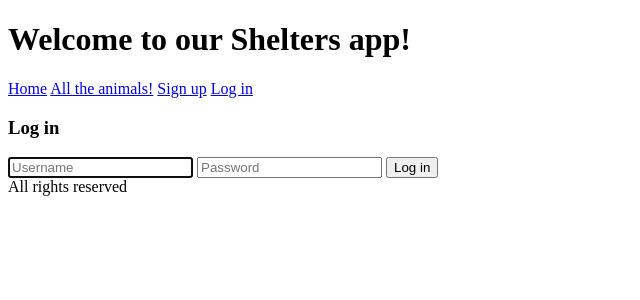
After one commit to JairoAussie/animal-shelters-flask, a Flask app: page /login in a window 1280 px wide. The commit adds this page. Shown: the top 300 px of the page, without its empty margins (0-640 px from the left). Run offline with Flask 2, Linux system fonts and the light colour scheme.

Commit message:
signup and login forms. loginManager

```diff
--- a/controllers/auth_controller.py
+++ b/controllers/auth_controller.py
@@ -1,43 +1,79 @@
 from models.User import User
-from schemas.UserSchema import user_schema
+from schemas.UserSchema import user_schema, users_schema
 from main import db
-from flask import Blueprint, request, jsonify, abort
+from flask import Blueprint, request, jsonify, abort, render_template, redirect, url_for
 from main import bcrypt
 from flask_jwt_extended import create_access_token
+from flask_login import login_user, current_user, logout_user, login_required
 from datetime import timedelta
-auth = Blueprint('auth', __name__, url_prefix="/auth")
+auth = Blueprint('auth', __name__,)
 
-@auth.route("/register", methods=["POST"])
+@auth.route("/auth/register", methods=["POST"])
 def auth_register():
-    user_fields = user_schema.load(request.json)
+    username = request.form.get('username')
+    password = request.form.get('password')
+    #print(username)
+    #print(password)
+
+    #user_fields = user_schema.load(request.json)
 
     #avoid to create a user that already exists
-    user = User.query.filter_by(username=user_fields["username"]).first()
-
+    #user = User.query.filter_by(username=user_fields["username"]).first()
+    user = User.query.filter_by(username=username).first()
     if user:
         return abort(400, description="user already exists")
 
     user = User()
-    user.username = user_fields["username"]
-    user.password = bcrypt.generate_password_hash(user_fields["password"]).decode("utf-8")
+    #user.username = user_fields["username"]
+    #user.password = bcrypt.generate_password_hash(user_fields["password"]).decode("utf-8")
+    user.username = username
+    user.password = bcrypt.generate_password_hash(password).decode("utf-8")
 
     db.session.add(user)
     db.session.commit()
 
-    return jsonify(user_schema.dump(user))
+    #return jsonify(user_schema.dump(user))
+    return redirect(url_for('auth.login'))
 
-@auth.route("/login", methods=["POST"])
+@auth.route("/auth/login", methods=["POST"])
 def auth_login():
-    user_fields = user_schema.load(request.json)
+    username = request.form.get('username')
+    password = request.form.get('password')
+    # print(username)
+    # print(password)
+    # user_fields = user_schema.load(request.json)
 
 
-    user = User.query.filter_by(username=user_fields["username"]).first()
+    # user = User.query.filter_by(username=user_fields["username"]).first()
+    user = User.query.filter_by(username=username).first()
     # don't login if the user doesn't exist
     if not user:
         return abort(401, description="Incorrect username")
-    if not bcrypt.check_password_hash(user.password, user_fields["password"]):
+    if not bcrypt.check_password_hash(user.password, password):
         return abort(401, description="Incorrect password")
+    #print(current_user.username)
+    login_user(user)
+    print(current_user.username)
+    #expiry = timedelta(days=1)
+    #access_token = create_access_token(identity=str(user.id), expires_delta=expiry)
+    #return jsonify({"token": access_token})
+    return redirect(url_for('shelters.shelter_index'))
 
-    expiry = timedelta(days=1)
-    access_token = create_access_token(identity=str(user.id), expires_delta=expiry)
-    return jsonify({"token": access_token})
+@auth.route('/signup', methods=['GET'])
+def signup():
+    return render_template('signup.html')
+
+@auth.route('/login', methods=['GET'])
+def login():
+    return render_template('login.html')
+
+@auth.route('/logout', methods=['GET'])
+@login_required
+def logout():
+    logout_user()
+    return redirect(url_for('shelters.shelter_index'))
+
+# @auth.route("/users", methods=["GET"])
+# def users_index():
+#     users = User.query.all()
+#     return jsonify(users_schema.dump(users))
--- a/default_settings.py
+++ b/default_settings.py
@@ -3,6 +3,7 @@ import os
 class Config(object):
     SQLALCHEMY_TRACK_MODIFICATIONS = False
     JWT_SECRET_KEY = "learning jwt"
+    SECRET_KEY = "learning flask login"
 
     @property
     def SQLALCHEMY_DATABASE_URI(self):
--- a/main.py
+++ b/main.py
@@ -6,11 +6,13 @@ from flask_sqlalchemy import SQLAlchemy
 from flask_marshmallow import Marshmallow
 from flask_bcrypt import Bcrypt
 from flask_jwt_extended import JWTManager
+from flask_login import LoginManager
 
 db = SQLAlchemy()
 mar = Marshmallow()
 bcrypt = Bcrypt()
 jwt = JWTManager()
+login_manager = LoginManager()
 
 def create_app():
     app = Flask(__name__)
@@ -20,6 +22,14 @@ def create_app():
     mar.init_app(app)
     bcrypt.init_app(app)
     jwt.init_app(app)
+    login_manager.init_app(app)
+    login_manager.login_view = "auth.login"
+
+    from models.User import get_user
+
+    @login_manager.user_loader
+    def load_user(user_id):
+        return get_user(user_id)
 
     from commands import db_commands
     app.register_blueprint(db_commands)
--- a/requirements.txt
+++ b/requirements.txt
@@ -4,6 +4,7 @@ click==7.1.2
 Flask==1.1.2
 Flask-Bcrypt==0.7.1
 Flask-JWT-Extended==3.25.0
+Flask-Login==0.5.0
 flask-marshmallow==0.14.0
 Flask-SQLAlchemy==2.4.4
 itsdangerous==1.1.0
--- a/templates/layout.html
+++ b/templates/layout.html
@@ -11,6 +11,13 @@
             <nav>
                 <a href="/shelters">Home</a>
                 <a href="/animals">All the animals!</a>
+                {% if current_user.is_authenticated %}
+                    <a>{{ current_user.username }}</a>
+                    <a href="/logout">Log out</a>
+                {% else %}
+                    <a href="/signup">Sign up</a>
+                    <a href="/login">Log in</a>
+                {% endif %}
             </nav>
         </header>
         <div>
--- /dev/null
+++ b/templates/login.html
@@ -0,0 +1,14 @@
+{% extends "layout.html" %}
+
+{% block content %}
+    <div>
+        <h3>Log in</h3>
+        <div>
+            <form action="{{ url_for('auth.auth_login') }}" method="POST">
+                <input type="text" name="username" placeholder="Username" autofocus="">
+                <input type="password" name="password" placeholder="Password">
+                <button>Log in</button>
+            </form>
+        </div>
+    </div>
+{% endblock %}
```
Also changed, not shown: models/User.py (+6 -1 lines), templates/signup.html (added, +14 -0 lines).
